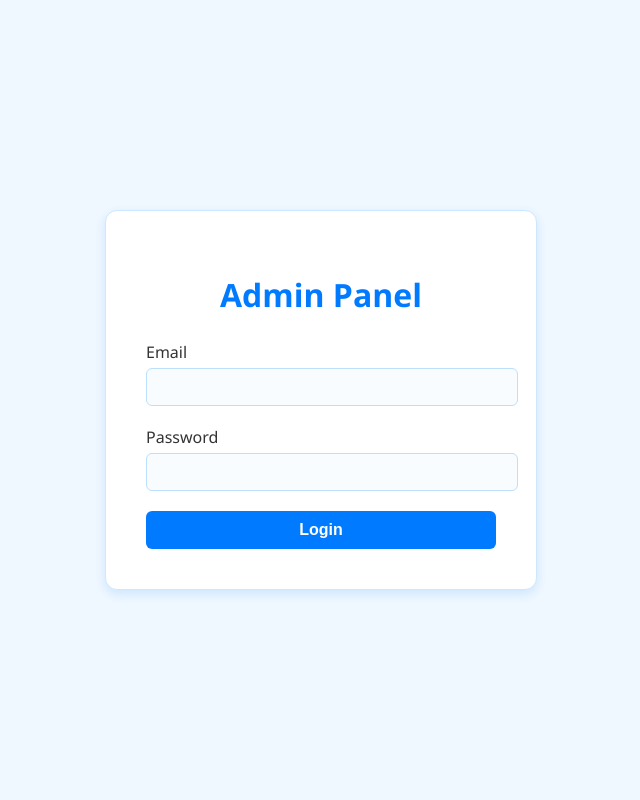
After one commit to IvanC987/Project4, a Flask app: page /admin/login in a window 1280 px wide. The commit adds this page. Shown: the whole page, without its empty margins (319-959 px from the left). Run offline with Flask 3, Linux system fonts and the light colour scheme.

Commit message:
Updated project & added admin pages

```diff
--- a/admin/__init__.py
+++ b/admin/__init__.py
@@ -1,7 +1,22 @@
 from flask import Blueprint
+from flask import Blueprint, redirect, url_for, session, request
 
 
+# Adds the /admin prefix to the web's route (So no collision with users side)
 admin_bp = Blueprint('admin', __name__, url_prefix='/admin')
 
 
+@admin_bp.before_request
+def restrict_to_admins():
+    # Only allow through only if visiting login. Otherwise it will cause infinite recursion
+    # (e.g. login_page -> checks this requirement -> redirectly to login page -> back to checking this, etc.
+    if request.endpoint == 'admin.admin_login':
+        return
+
+    # Only allow access if logged in AND role is 'admin'
+    if session.get('user_role') != 'admin':
+        return redirect(url_for('admin.admin_login'))
+
+
+
 from . import routes
--- a/admin/routes.py
+++ b/admin/routes.py
@@ -1,10 +1,57 @@
-from flask import render_template, request
+from flask import Blueprint, render_template, request, redirect, url_for, flash, session
 from . import admin_bp
+from models import db, User, OrderHistory
 
 
+# First page should be admin login, where calling "/" would default to login
 @admin_bp.route('/')
+def admin_home():
+    return redirect(url_for('admin.admin_login'))
+
+
+# GET requests: Display the admin login page
+# POST requests: For processing info from users
+@admin_bp.route('/login', methods=['GET', 'POST'])
+def admin_login():
+    if request.method == 'POST':  # If users submitted anything e.g. `login` button
+        email = request.form['email']  # Get the email
+        password = request.form['password']  # Get the password
+
+        # Search DB via matching email and role and getting first match
+        user = User.query.filter_by(email=email, role='admin').first()
+
+        if user and user.password == password:  # If auth is correct, proceed
+            session['admin_id'] = user.id  # Store the admin's id
+            session['user_role'] = user.role  # And the role, which should be 'admin'
+            return redirect(url_for('admin.dashboard'))
+        else:  # Else give an error
+            flash('Invalid credentials or not an admin.')
+
+    return render_template('admin/login.html')
+
+
+@admin_bp.route('/dashboard')
 def dashboard():
-    return render_template('admin/dashboard.html')
+    # Gather the 4 mains stats:
+    # total orders, active orders, # of users, and total revenue
+    total_orders = OrderHistory.query.count()
+    active_orders = OrderHistory.query.filter(OrderHistory.status.in_(['pending', 'preparing'])).count()
+    total_customers = User.query.filter_by(role='customer').count()
+    revenue = db.session.query(db.func.sum(OrderHistory.total_price)).scalar() or 0.0
+
+    return render_template(
+        'admin/dashboard.html',
+        total_orders=total_orders,
+        active_orders=active_orders,
+        total_users=total_customers,
+        total_revenue=round(revenue, 2)
+    )
+
+
+@admin_bp.route('/create-admin')
+def create_admin():
+    # For creating other admin users
+    return render_template('admin/create_admin.html')
 
 
 @admin_bp.route('/users')
@@ -12,11 +59,43 @@ def manage_users():
     return render_template('admin/manage_users.html')
 
 
-@admin_bp.route('/orders')
+@admin_bp.route('/orders', methods=['GET', 'POST'])
 def manage_orders():
-    return render_template('admin/manage_orders.html')
+    if request.method == 'POST':
+        orders = OrderHistory.query.all()
+        updates = 0
+
+        for order in orders:
+            key = f"status_{order.order_id}"
+            new_status = request.form.get(key)
+            if new_status and new_status != order.status:
+                order.status = new_status
+                updates += 1
+
+        if updates:
+            db.session.commit()
+            flash(f"✅ Updated {updates} order(s).")
+        else:
+            flash("No changes were made.")
+
+        return redirect(url_for('admin.manage_orders'))
+
+
+    orders = OrderHistory.query.all()
+    users = User.query.with_entities(User.id, User.username).all()
+    user_map = {user.id: user.username for user in users}
+
+    return render_template("admin/manage_orders.html", orders=orders, user_map=user_map)
+
 
 
 @admin_bp.route('/menu')
 def manage_menu():
     return render_template('admin/manage_menu.html')
+
+
+@admin_bp.route('/logout')
+def admin_logout():
+    # Clear the session info (like id) and redirect to the main login page
+    session.clear()
+    return redirect(url_for('admin.admin_login'))
--- a/app.py
+++ b/app.py
@@ -1,14 +1,13 @@
-from flask import Flask, render_template, request
+from flask import Flask, Blueprint, render_template, request, redirect, url_for, flash, session
 from flask_sqlalchemy import SQLAlchemy
 from config import Config
 from admin import admin_bp
-from models import User
 
 
 app = Flask(__name__)
 app.config.from_object(Config)
 
-
+# Importing here to avoid the circular import err
 from models import db, User
 
 db.init_app(app)
@@ -31,7 +30,13 @@ def signup():
         email = request.form.get('email')
         password = request.form.get('password')
 
-        new_user = User(username=username, email=email, password=password)
+        # A simple check for dedup of whether a user already exist with that email/username
+        existing_user = User.query.filter((User.email == email) | (User.username == username)).first()
+        if existing_user:
+            flash("User already exists with that email or username.")
+            return redirect(url_for('signup'))
+
+        new_user = User(username=username, email=email, password=password, role="customer")
         db.session.add(new_user)
         db.session.commit()
 
--- a/modify_tables.py
+++ b/modify_tables.py
@@ -1,6 +1,6 @@
 from app import app, db
 from models import *
-
+from sqlalchemy import text
 
 drop = True
 create = True
@@ -13,9 +13,9 @@ if confirmation.lower() != "y":
 
 with app.app_context():
     if drop:
-        db.session.execute("SET FOREIGN_KEY_CHECKS = 0;")
+        db.session.execute(text("SET FOREIGN_KEY_CHECKS = 0;"))
         db.drop_all()
-        db.session.execute("SET FOREIGN_KEY_CHECKS = 1;")
+        db.session.execute(text("SET FOREIGN_KEY_CHECKS = 1;"))
 
     if create:
         db.create_all()
--- /dev/null
+++ b/static/admin_styles.css
@@ -0,0 +1,191 @@
+/* Light & bright admin theme */
+
+body {
+    font-family: 'Segoe UI', sans-serif;
+    background-color: #f0f8ff;
+    margin: 0;
+    padding: 0;
+}
+
+
+.login-container {
+    background-color: #ffffff;
+    padding: 40px;
+    border-radius: 12px;
+    box-shadow: 0 4px 12px rgba(0, 123, 255, 0.15);
+    width: 350px;
+    text-align: center;
+    border: 1px solid #cce7ff;
+}
+
+.login-container h1 {
+    color: #007bff;
+    margin-bottom: 25px;
+}
+
+label {
+    display: block;
+    margin-bottom: 5px;
+    color: #333;
+    text-align: left;
+    font-weight: 500;
+}
+
+input[type="email"],
+input[type="password"] {
+    width: 100%;
+    padding: 10px;
+    margin-bottom: 20px;
+    border: 1px solid #bcdffb;
+    border-radius: 6px;
+    background-color: #f9fcff;
+    font-size: 14px;
+}
+
+input:focus {
+    outline: none;
+    border-color: #66bfff;
+    box-shadow: 0 0 5px rgba(0, 123, 255, 0.3);
+}
+
+button {
+    width: 100%;
+    padding: 10px;
+    background-color: #007bff;
+    color: white;
+    font-size: 16px;
+    font-weight: 600;
+    border: none;
+    border-radius: 6px;
+    cursor: pointer;
+    transition: background-color 0.2s ease;
+}
+
+button:hover {
+    background-color: #005dc1;
+}
+
+.flash {
+    margin-top: 15px;
+    background-color: #ffdddd;
+    color: #cc0000;
+    padding: 10px;
+    border-radius: 6px;
+    font-size: 14px;
+}
+
+
+
+.login-wrapper {
+    display: flex;
+    justify-content: center;
+    align-items: center;
+    height: 100vh;
+}
+
+
+
+
+/* Admin Dashboard Styles */
+.admin-container {
+    padding: 40px;
+    max-width: 1000px;
+    margin: auto;
+}
+
+header {
+    display: flex;
+    justify-content: space-between;
+    align-items: center;
+}
+
+.logout-button {
+    background-color: #d9534f;
+    color: white;
+    padding: 8px 14px;
+    border: none;
+    border-radius: 5px;
+    text-decoration: none;
+    font-weight: bold;
+}
+
+.stats-section {
+    display: grid;
+    grid-template-columns: repeat(auto-fit, minmax(200px, 1fr));
+    gap: 20px;
+    margin: 30px 0;
+}
+
+.stat-card {
+    background-color: #e7f1ff;
+    padding: 20px;
+    border-radius: 10px;
+    text-align: center;
+    box-shadow: 0 2px 6px rgba(0, 123, 255, 0.1);
+}
+
+.stat-card h3 {
+    margin-bottom: 10px;
+    color: #007bff;
+}
+
+.nav-section {
+    display: flex;
+    gap: 15px;
+    flex-wrap: wrap;
+}
+
+.nav-button {
+    background-color: #007bff;
+    color: white;
+    padding: 12px 18px;
+    border-radius: 6px;
+    text-decoration: none;
+    font-weight: bold;
+    transition: background-color 0.2s ease;
+}
+
+.nav-button:hover {
+    background-color: #005dc1;
+}
+
+
+
+
+
+.orders-table {
+    width: 100%;
+    border-collapse: collapse;
+    margin-top: 30px;
+}
+
+.orders-table th,
+.orders-table td {
+    padding: 12px 16px;
+    text-align: left;
+    border-bottom: 1px solid #ccc;
+}
+
+.orders-table th {
+    background-color: #e6f2ff;
+    color: #007bff;
+}
+
+.orders-table td select {
+    padding: 4px 8px;
+    border-radius: 4px;
+}
+.orders-table td button {
+    margin-left: 5px;
+    padding: 4px 10px;
+    font-size: 13px;
+    background-color: #007bff;
+    color: white;
+    border: none;
+    border-radius: 4px;
+    cursor: pointer;
+}
+
+.orders-table td button:hover {
+    background-color: #005dc1;
+}
--- /dev/null
+++ b/templates/admin/login.html
@@ -0,0 +1,34 @@
+<!DOCTYPE html>
+<html lang="en">
+<head>
+    <meta charset="UTF-8">
+    <title>Admin Login</title>
+    <link rel="stylesheet" href="{{ url_for('static', filename='admin_styles.css') }}">
+</head>
+<body>
+    <div class="login-wrapper">
+        <div class="login-container">
+            <h1>Admin Panel</h1>
+            <form method="POST" action="{{ url_for('admin.admin_login') }}">
+                <label for="email">Email</label>
+                <input type="email" name="email" required>
+
+                <label for="password">Password</label>
+                <input type="password" name="password" required>
+
+                <button type="submit">Login</button>
+            </form>
+
+            {% with messages = get_flashed_messages() %}
+              {% if messages %}
+                <div class="flash">
+                  {% for message in messages %}
+                    <p>{{ message }}</p>
+                  {% endfor %}
+                </div>
+              {% endif %}
+            {% endwith %}
+        </div>
+    </div>
+</body>
+</html>
--- a/templates/admin/manage_menu.html
+++ b/templates/admin/manage_menu.html
@@ -5,7 +5,7 @@
     <link
       rel="stylesheet"
       type="text/css"
-      href="{{ url_for('static', filename='styles.css') }}"
+      href="{{ url_for('static', filename='admin_styles.css') }}"
     />
   </head>
   <body>
--- a/templates/admin/manage_users.html
+++ b/templates/admin/manage_users.html
@@ -5,7 +5,7 @@
     <link
       rel="stylesheet"
       type="text/css"
-      href="{{ url_for('static', filename='styles.css') }}"
+      href="{{ url_for('static', filename='admin_styles.css') }}"
     />
   </head>
   <body>
--- a/templates/customer/cart.html
+++ b/templates/customer/cart.html
@@ -5,7 +5,7 @@
     <link
       rel="stylesheet"
       type="text/css"
-      href="{{ url_for('static', filename='styles.css') }}"
+      href="{{ url_for('static', filename='customer_styles.css') }}"
     />
   </head>
   <body>
--- a/templates/customer/checkout.html
+++ b/templates/customer/checkout.html
@@ -5,13 +5,14 @@
     <link
       rel="stylesheet"
       type="text/css"
-      href="{{ url_for('static', filename='styles.css') }}"
+      href="{{ url_for('static', filename='customer_styles.css') }}"
     />
   </head>
   <body>
     <div class="checkout">
       <div class="logo">
-        <img src="/static/images/logo.png" alt="brand logo" />
+        <img src="{{ url_for('static', filename='images/T1.png') }}" alt="Test 1">
+
       </div>
       <h1>Checkout</h1>
       <form action="/checkout" method="POST">
--- a/templates/customer/index.html
+++ b/templates/customer/index.html
@@ -5,7 +5,7 @@
     <link
       rel="stylesheet"
       type="text/css"
-      href="{{ url_for('static', filename='styles.css') }}"
+      href="{{ url_for('static', filename='customer_styles.css') }}"
     />
   </head>
   <body>
--- a/templates/customer/menu.html
+++ b/templates/customer/menu.html
@@ -5,7 +5,7 @@
     <link
       rel="stylesheet"
       type="text/css"
-      href="{{ url_for('static', filename='styles.css') }}"
+      href="{{ url_for('static', filename='customer_styles.css') }}"
     />
   </head>
   <body>
--- a/templates/customer/signup.html
+++ b/templates/customer/signup.html
@@ -5,7 +5,7 @@
     <link
       rel="stylesheet"
       type="text/css"
-      href="{{ url_for('static', filename='styles.css') }}"
+      href="{{ url_for('static', filename='customer_styles.css') }}"
     />
   </head>
   <body class="signup">
```
Also changed, not shown: models.py (+55 -27 lines), templates/admin/dashboard.html (+27 -30 lines), templates/admin/manage_orders.html (+41 -27 lines), __init__.py (added), static/customer_styles.css (renamed from static/styles.css), static/driver_styles.css (added).
